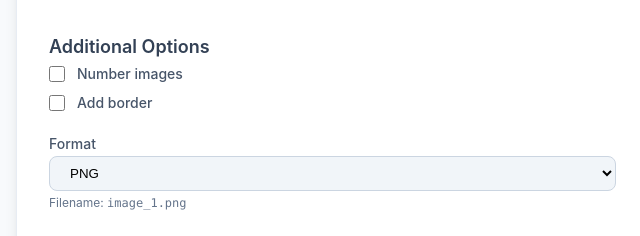
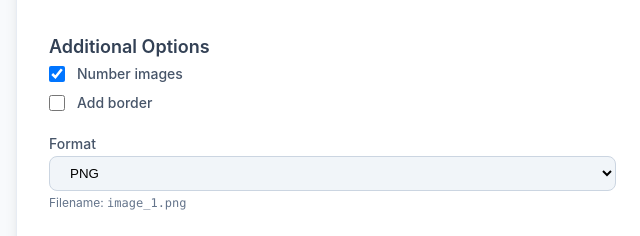
Before and after one commit to Pedro-AS7/timgenerator, a website built with Vite: page client/index.html in a window 1280 px wide. Shown: the part 438-674 px from the top of the page, 0-640 px from the left. Built offline with nearby package versions, Linux system fonts and the light colour scheme.

Commit message:
Number images checked

```diff
--- a/client/index.html
+++ b/client/index.html
@@ -95,7 +95,7 @@
 							<h2>Additional Options</h2>
 							<div class="checkbox-group">
 								<div class="checkbox-item">
-									<input id="numerateCheck" type="checkbox" />
+									<input id="numerateCheck" type="checkbox" checked/>
 									<label for="numerateCheck">Number images</label>
 								</div>
 								<div class="checkbox-item">
```
